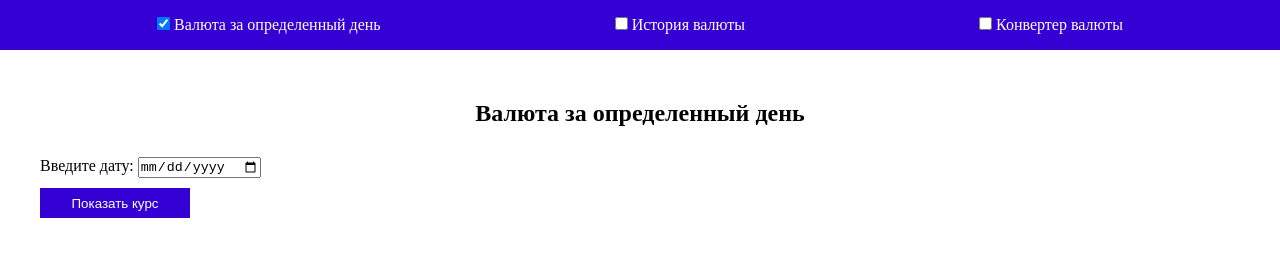
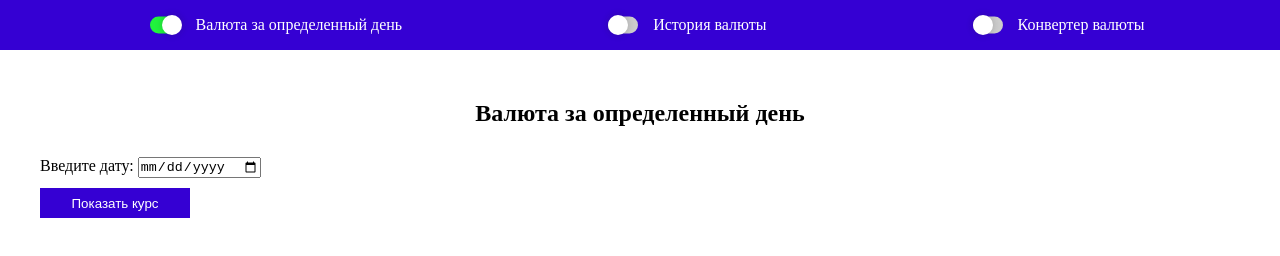
Before and after one commit to VARN0R/view-currency, a website built with webpack: page src/index.html in a window 1280 px wide. Built offline with nearby package versions, Linux system fonts and the light colour scheme; no server answers.

Commit message:
update menu appereance

```diff
--- a/package.json
+++ b/package.json
@@ -14,7 +14,9 @@
     "webpack-cli": "^5.1.4"
   },
   "dependencies": {
+    "bower-npm-resolver": "^0.11.0",
     "chart.js": "^4.4.3",
-    "chartjs-adapter-date-fns": "^3.0.0"
+    "chartjs-adapter-date-fns": "^3.0.0",
+    "flatpickr": "^4.6.13"
   }
 }
--- a/src/index.html
+++ b/src/index.html
@@ -11,9 +11,18 @@
         <div class="container">
             <nav>
                 <ul class="menu__list">
-                    <li class="menu__item"><input type="checkbox" id="toggle-need-rates" checked> Валюта за определенный день</li>
-                    <li class="menu__item"><input type="checkbox" id="toggle-historical-rates" > История валюты</li>
-                    <li class="menu__item"><input type="checkbox" id="toggle-converter"> Конвертер валюты</li>
+                    <li class="menu__item">
+                        <div><label id="switch" class="switch"><input type="checkbox" id="slider" checked><span class="slider round"></span></label></div>
+                        <div class="menu__text">Валюта за определенный день</div>
+                    </li>
+                    <li class="menu__item">
+                        <div><label id="switch" class="switch"><input type="checkbox" id="slider" ><span class="slider round"></span></label></div>
+                        <div class="menu__text">История валюты</div>
+                    </li>
+                    <li class="menu__item">
+                        <div><label id="switch" class="switch"><input type="checkbox" id="slider"><span class="slider round"></span> </label></div>
+                        <div class="menu__text">Конвертер валюты</div>
+                    </li>
                 </ul>
             </nav>
         </div>
@@ -24,7 +33,7 @@
             <h2>Валюта за определенный день</h2>
             <div class="date">
                 <label for="date-current">Введите дату:</label>
-                <input type="date" id="date-current">
+                <input class="date__input" type="date" id="date-current">
             </div>
             <button class="button button__show-rates">Показать курс</button>
             <div id="current-rates-result"></div>
@@ -37,7 +46,6 @@
         <div class="container">
             <h2>История валюты</h2>
             <div class="date">
-                <h3>Введите дату:</h3>
                 <label for="start-date">с:</label>
                 <input type="date" id="start-date">
                 <label for="end-date">по:</label>
@@ -62,5 +70,6 @@
 
 
     <script src="js/bundle.js"></script>
+
 </body>
 </html>
--- a/src/js/script.js
+++ b/src/js/script.js
@@ -1,3 +1,4 @@
+
 
 
 import fetchCurrencies from "./modules/fetchCurrencies";
@@ -12,4 +13,5 @@ window.addEventListener('DOMContentLoaded', () => {
    firstScreen();
    secondScreen();
 
+
 })
--- a/src/scss/blocks/_menu.scss
+++ b/src/scss/blocks/_menu.scss
@@ -10,5 +10,7 @@
     }
     &__item {
         color: #fff;
+        display: flex;
+        align-items: center;
     }
 }
--- /dev/null
+++ b/src/scss/blocks/_switcher.scss
@@ -0,0 +1,71 @@
+.switch {
+    position: relative;
+    display: inline-block;
+    width: 60px;
+    height: 34px;
+    scale: 0.5;
+  }
+
+  /* Hide default HTML checkbox */
+  .switch input {
+    opacity: 0;
+    width: 0;
+    height: 0;
+  }
+
+  /* The slider */
+  .slider {
+    position: absolute;
+    cursor: pointer;
+    top: 0;
+    left: 0;
+    right: 0;
+    bottom: 0;
+    background-color: #ccc;
+    -webkit-transition: 0.4s;
+    transition: 0.4s;
+  }
+
+  .slider:before {
+    position: absolute;
+    content: "";
+    height: 40px;
+    width: 40px;
+    left: 0px;
+    bottom: 4px;
+    top: 0;
+    bottom: 0;
+    margin: auto 0;
+    -webkit-transition: 0.4s;
+    transition: 0.4s;
+    box-shadow: 0 0px 15px #2020203d;
+    background: white;
+    background-repeat: no-repeat;
+    background-position: center;
+  }
+
+  input:checked + .slider {
+    background-color: #21f33d;
+  }
+
+  input:focus + .slider {
+    box-shadow: 0 0 1px #21f33d;
+  }
+
+  input:checked + .slider:before {
+    -webkit-transform: translateX(24px);
+    -ms-transform: translateX(24px);
+    transform: translateX(24px);
+    background: white;
+    background-repeat: no-repeat;
+    background-position: center;
+  }
+
+  /* Rounded sliders */
+  .slider.round {
+    border-radius: 34px;
+  }
+
+  .slider.round:before {
+    border-radius: 50%;
+  }
--- a/src/scss/style.scss
+++ b/src/scss/style.scss
@@ -5,3 +5,4 @@
 @import "blocks/menu";
 @import "blocks/button";
 @import "blocks/first-screen";
+@import "blocks/switcher";
```
Also changed, not shown: src/css/style.min.css, src/js/bundle.js, src/scss/blocks/_first-screen.scss (line endings or trailing spaces), 3 other files.
